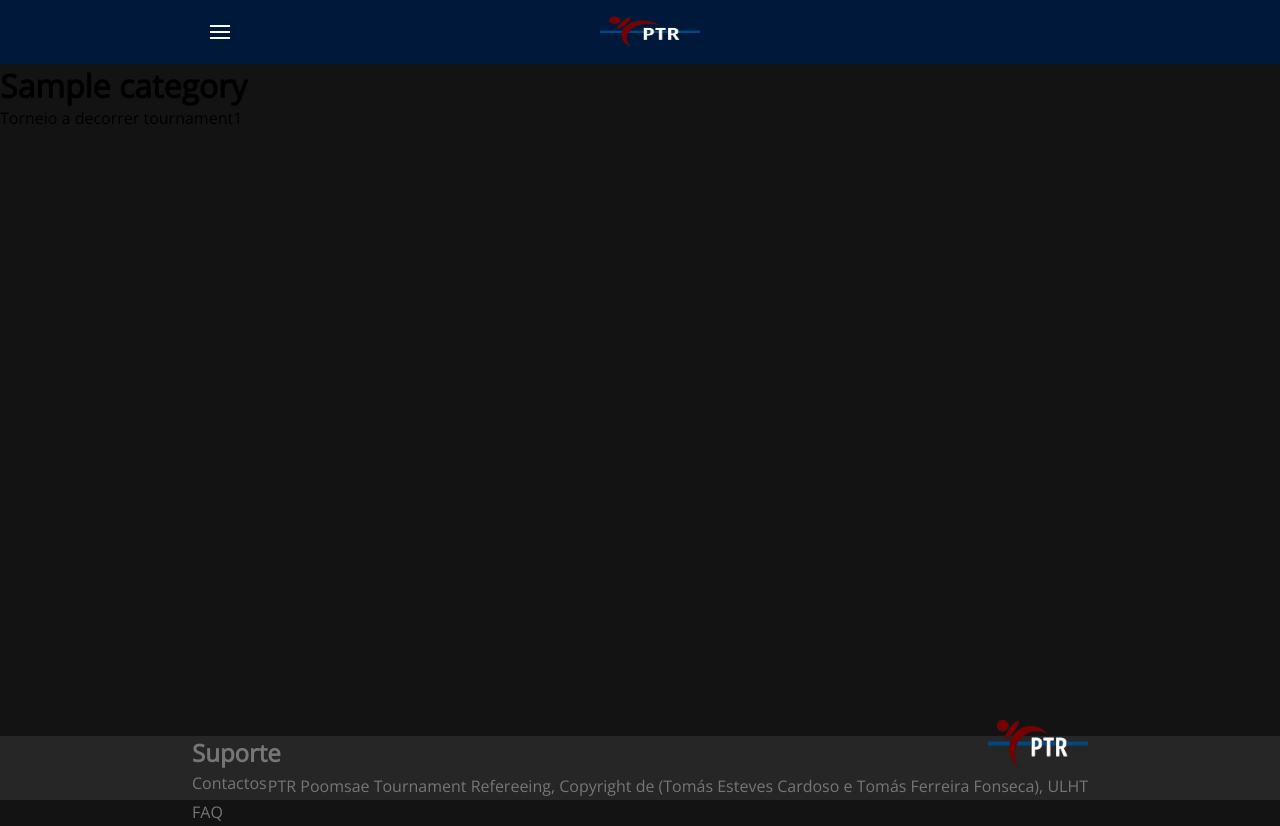
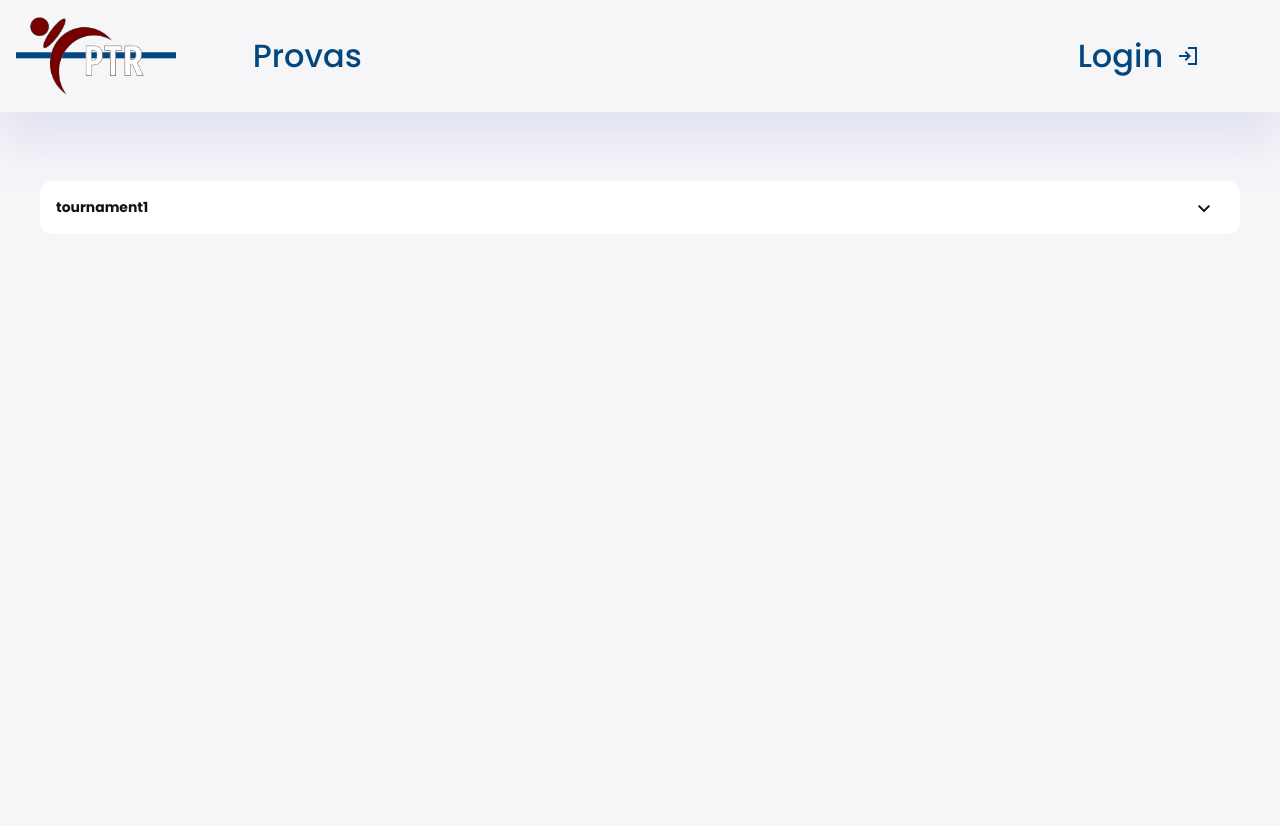
Before and after one commit to tommyfonseca7/PTR, a Flask app: page /provas in a window 1280 px wide. After the commit the page ends 213 px from the top, so only its background shows below. Run offline with Flask 3, Linux system fonts and the light colour scheme; a user stored in the database is signed in; data comes from the database, SQL or seed files in the repository; tables that the repository leaves empty hold one stand-in row (values such as "Sample post"); some libraries are stand-ins or nearby versions.

Commit message:
provas and dash revamp

```diff
--- a/backend/app.py
+++ b/backend/app.py
@@ -184,8 +184,8 @@ def get_users():
 @app.route("/provas" , methods = ['GET'])
 def provas():
     tournaments = Tournament.query.all()
-    category = Category.query.all()
-    return render_template('provas.html', tournaments=tournaments, category=category)
+    categories = Category.query.all()
+    return render_template('provas.html', tournaments=tournaments, categories=categories)
 
 @app.route("/poomsae_athlete", methods = ['GET'])
 def poomsaes_athlete():
--- a/static/css/styleadmindash.css
+++ b/static/css/styleadmindash.css
@@ -393,6 +393,7 @@ main .torneios-categorias {
 }
 
 main .torneios-categorias button {
+    background: var(--color-white);
     padding: 1rem;
     display: flex;
     border-radius: var(--borrder-radius-2);
--- a/templates/base-new.html
+++ b/templates/base-new.html
@@ -15,7 +15,7 @@
                 <a href="{{ url_for('index')}}"><img src="..\static\images\logo.png" alt=""></a>
             </div>
             <nav>
-                <a href="{{ url_for('list_categories') }}">Provas</a>
+                <a href="{{ url_for('provas') }}">Provas</a>
                 <a href="{{ url_for('login')}}">Login<span class="material-symbols-sharp">login</span></a>
             </nav>
 
--- a/templates/index.html
+++ b/templates/index.html
@@ -15,7 +15,7 @@
                 <a href="{{ url_for('index')}}"><img src="..\static\images\logo.png" alt=""></a>
             </div>
             <nav>
-                <a href="{{ url_for('list_categories') }}">Provas</a>
+                <a href="{{ url_for('provas') }}">Provas</a>
                 <a href="{{ url_for('login')}}">Login<span class="material-symbols-sharp">login</span></a>
             </nav>
         </header>
--- a/templates/provas.html
+++ b/templates/provas.html
@@ -1,13 +1,56 @@
-{% extends 'base.html' %}
+<!DOCTYPE html>
+<html lang="en">
+<head>
+    <meta charset="UTF-8">
+    <meta name="viewport" content="width=device-width, initial-scale=1.0">
+    <title>PTR</title>
+    <link rel="stylesheet" href="../static/css/styleFront.css">
+    <link rel="stylesheet" href="https://fonts.googleapis.com/css2?family=Material+Symbols+Sharp"/>
+</head>
 
-{% block content %}
+<body>
+    <div class="container">
+        <header>
+            <div class="logo">
+                <a href="{{ url_for('index')}}"><img src="..\static\images\logo.png" alt=""></a>
+            </div>
+            <nav>
+                <a href="{{ url_for('provas') }}">Provas</a>
+                <a href="{{ url_for('login')}}">Login<span class="material-symbols-sharp">login</span></a>
+            </nav>
+        </header>
 
-{% for category in category %}
-{% for tournaments in tournaments %}
-<tr>
-  <h1><td>{{ category.name }}</td></h1>
-    <td>Torneio a decorrer {{tournaments.name}}</td>
-</tr>
-{% endfor %}
-{% endfor %}
-{% endblock%}
+        <main>
+          {% for tournament in tournaments %}
+          <div class="torneios-categorias">
+              <button onclick="show_hide('{{ tournament.name }}')" class="btn-categorias">
+                  <h3>{{ tournament.name }}</h3>
+                  <span class="material-symbols-sharp">expand_more</span>
+              </button>
+
+
+              <div class="categorias" id="{{ tournament.name }}">
+                      {% for categories in categories %}
+                      {% if categories.tournament_id == tournament.id %}
+                      <div class="categoria-item">
+                          <h3>{{ categories.name }}</h3>
+                          <small class="text-muted">{{ categories.list_of_athletes|length }}</small>
+                          <div class="options">
+                              <a href="" class="more">
+                                  <span class="material-symbols-sharp">add</span>
+                                  <h4>Ver mais</h4>
+                                </a>
+                          </div>
+                      </div>
+                      {% endif %}
+                      {% endfor %}
+              </div>
+          </div>
+          {% endfor %}
+        </main>
+
+    </div>
+
+</body>
+<script src="../static/script.js"></script>
+</html>
```
Also changed, not shown: static/css/styleFront.css (+50 -14 lines), 4 other files.
